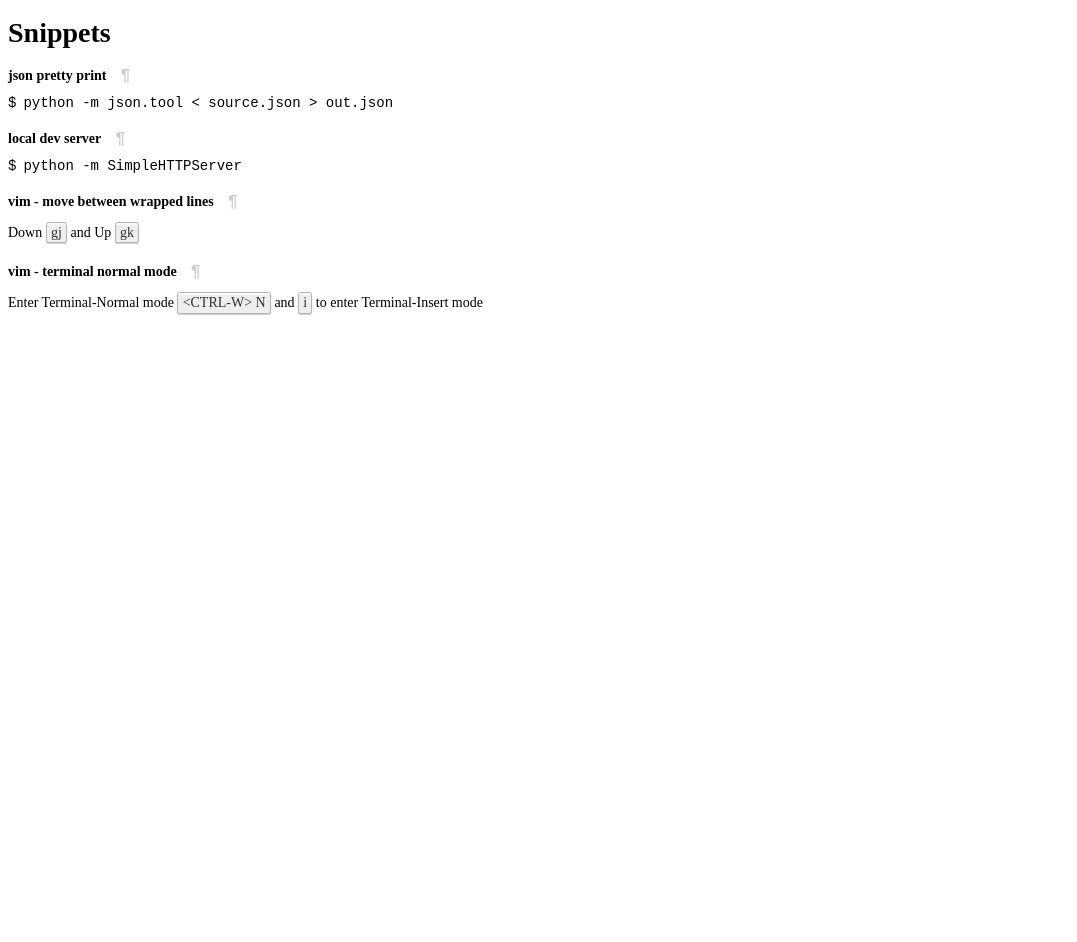
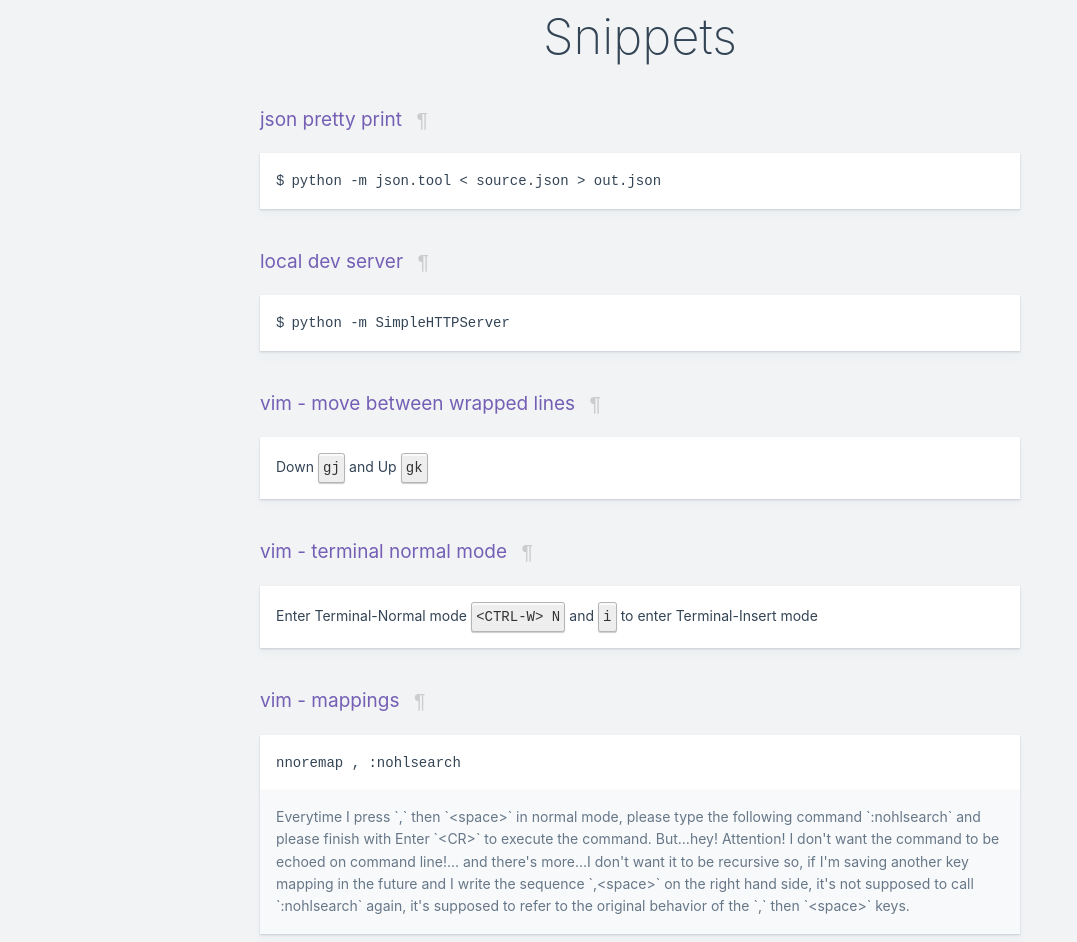
Before and after one commit to san650/snippets.42.uy, a plain HTML site: page index.html in a window 1280 px wide. Shown: the whole page, without its empty margins (0-1077 px from the left). Before the commit the page ends 800 px from the top, so only its background shows below. Drawn offline with Linux system fonts and the light colour scheme.

Commit message:
Improve UI

```diff
--- a/index.html
+++ b/index.html
@@ -1,9 +1,7 @@
 <!DOCTYPE HTML>
 <meta charset="UTF-8">
 <body>
-<main>
-<h1>Snippets</h1>
-</main>
+<main><h1>Snippets</h1></main>
 <script>
 	let hash = text => text.toLowerCase().replace(/[^a-z0-9]/g, '-').replace(/-+/g, '-')
 	let mapBy = (attr, mappings) => collection => {
@@ -11,8 +9,7 @@
 			let key = obj[attr]
 			if (key && mappings[key])
 				mappings[key](obj)
-			else
-				mappings['default'](obj)
+			else throw new Error(`[Fail Fast]: The content type "${key}" is not supported by the app.`)
 		})
 		return collection;
 	};
@@ -38,8 +35,14 @@
 		anchor.name = hash(title)
 		anchor.href = `#${anchor.name}`
 	}
+	let renderNotes = target => ({notes}) => {
+		if (!notes) return
+
+		append(target, 'blockquote').innerText = notes;
+	}
 	let renderBlobAsText = target => ({blob}) => {
-		append(target, 'p').innerText = blob
+		let code = append(append(target, 'p'), 'code')
+		code.innerHTML = blob
 	}
 	let renderBlobAsHtml = target => ({blob}) => {
 		append(target, 'p').innerHTML = blob
@@ -63,21 +66,32 @@
 		.then(d => d.snippets)
 		.then(debug('map'))
 		.then(mapBy('contentType', {
-			'text/plain': render(target, [renderTitle, renderBlobAsText]),
-			'text/html': render(target, [renderTitle, renderBlobAsHtml]),
-			'application/x-sh': render(target, [renderTitle, renderBlobAsShell])
+			'text/plain': render(target, [renderTitle, renderBlobAsText, renderNotes]),
+			'text/html': render(target, [renderTitle, renderBlobAsHtml, renderNotes]),
+			'application/x-sh': render(target, [renderTitle, renderBlobAsShell, renderNotes])
 			}
 		))
 		.then(debug('render'))
+		.then(() => {
+			// Because snippets are rendered after DOMContentLoaded event happens, `:target` css rules are not applied to the generated DOM elements. We workaround this by triggering a same-page navigation by re-applying the hash to the URL.
+			if (location.hash)
+				location = `${location.hash}`
+		})
 		.catch(error(target, 'Error fetching snippets.json file'))
 </script>
 <style>
 :root{
-	font-size:14px;
-	line-height:1;
+font-size:14px;
+line-height:1;
 }
-h2 {font-size:inherit;padding:0 0 .8rem;margin:1.5rem 0 0}
-p {margin:0;padding:0}
+h2 {
+font-size:inherit;
+padding:16px 0;
+margin:1.5rem 0 0;
+color: #745fb5;
+font-size:19px;
+font-weight: 400;
+}
 kdb {
 background-color: #eee;
 border-radius: .2rem;
@@ -87,17 +101,64 @@ color: #333;
 display: inline-block;
 padding: .2rem .3rem;
 white-space: nowrap;
+font-family: monospace;
 }
 h2 a{
 display:inline-block;
 margin-left: 1rem;
 color: #ccc;
-font-size: 1.2rem;
+font-size: 1.5rem;
 text-decoration: none;
 font-family: monospace;
+outline: none;
 }
 h2 a:hover{
 color: #777;
 }
 .sh:before{display:inline-block;content: "$";margin-right:.5rem}
+
+html, body {
+background:#f1f3f5;
+font-family: -apple-system,BlinkMacSystemFont,segoe ui,roboto,oxygen,ubuntu,cantarell,fira sans,droid sans,helvetica neue,sans-serif;
+font-size: 14px;
+line-height: 1.6;
+color: #345;
+}
+main {
+width: 100%;
+max-width: 760px;
+margin: 0 auto;
+}
+article {
+border-radius: 2px;
+}
+blockquote {
+background: #f8f9fa;
+color: #678;
+margin:0;
+padding:16px;
+box-shadow: 0 6px 8px rgba(102,119,136,.03), 0 1px 2px rgba(102,119,136,.3);
+}
+article p{
+margin: 0;
+padding: 0;
+background: #fff;
+padding:16px;
+box-shadow: 0 6px 8px rgba(102,119,136,.03), 0 1px 2px rgba(102,119,136,.3);
+}
+h1 {
+font-size: 49px;
+line-height: 1.2;
+font-weight: 200;
+font-family: -apple-system,BlinkMacSystemFont,segoe ui,roboto,oxygen,ubuntu,cantarell,fira sans,droid sans,helvetica neue,sans-serif;
+margin: 0;
+text-align:center;
+}
+:target:after {
+display: inline-block;
+content: "⟵  👀";
+color: #777;
+margin-left: 10px;
+font-size: 2rem;
+}
 </style>
--- a/snippets.json
+++ b/snippets.json
@@ -19,6 +19,12 @@
 			"title": "vim - terminal normal mode",
 			"blob": "Enter Terminal-Normal mode <kdb>&lt;CTRL-W&gt; N</kdb> and <kdb>i</kdb> to enter Terminal-Insert mode",
 			"contentType": "text/html"
+		},
+		{
+			"title": "vim - mappings",
+			"blob": "nnoremap <silent> ,<space> :nohlsearch<CR>",
+			"contentType": "text/plain",
+			"notes": "Everytime I press `,` then `<space>` in normal mode, please type the following command `:nohlsearch` and please finish with Enter `<CR>` to execute the command. But…hey! Attention! I don't want the command to be echoed on command line!… and there's more…I don't want it to be recursive so, if I'm saving another key mapping in the future and I write the sequence `,<space>` on the right hand side, it's not supposed to call `:nohlsearch` again, it's supposed to refer to the original behavior of the `,` then `<space>` keys."
 		}
 	]
 }
```
